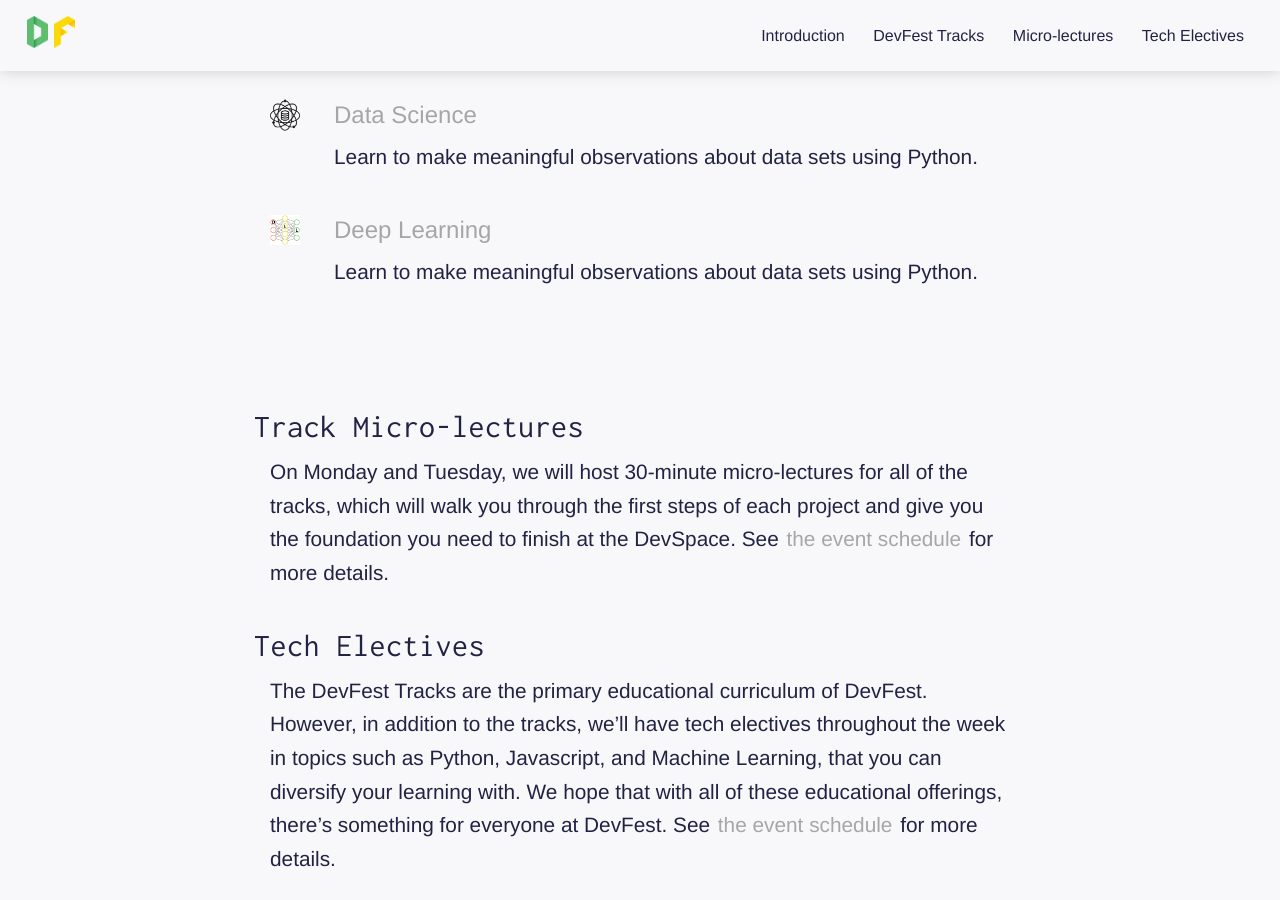
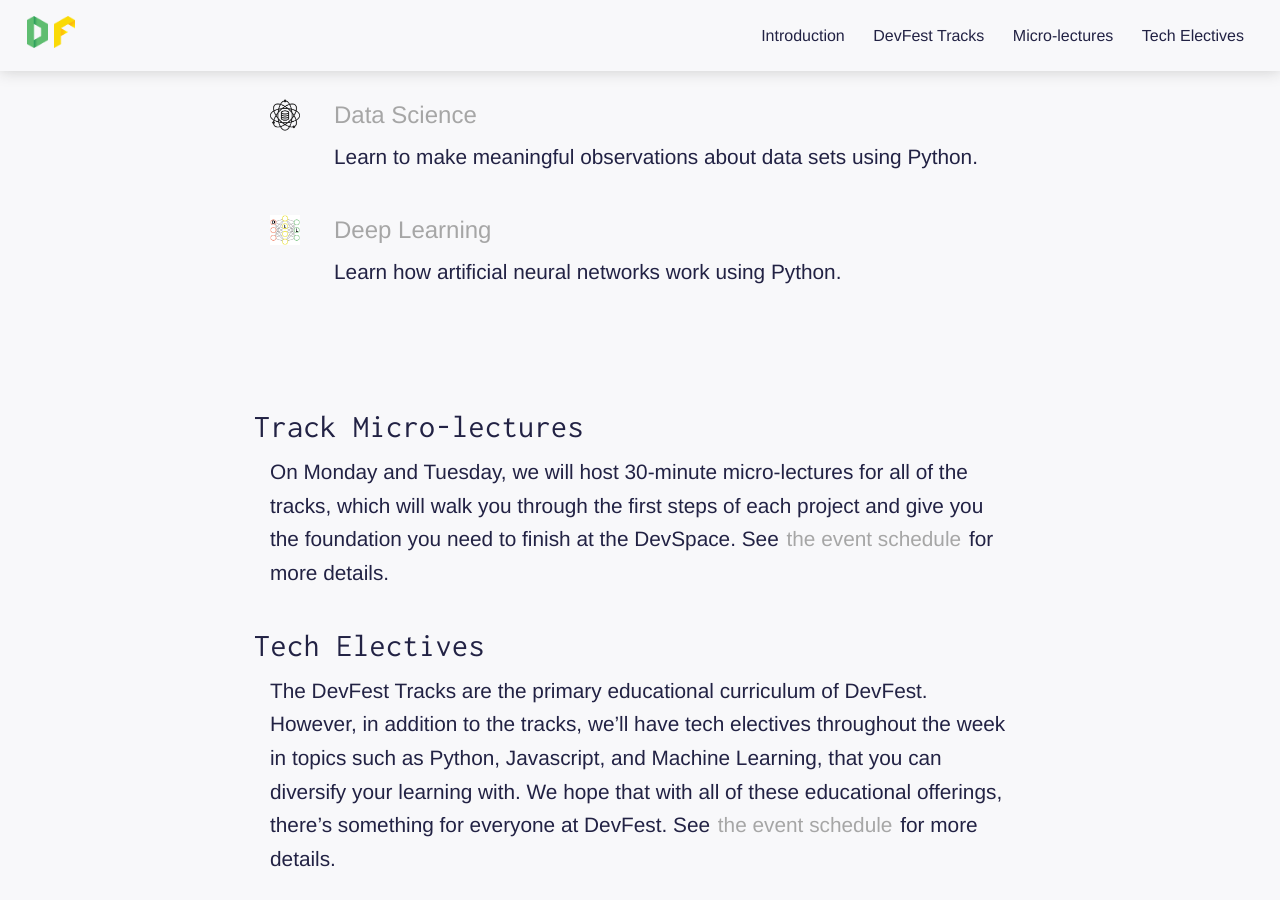
Before and after one commit to adicu/learn.devfe.st, a Jekyll site: the page index.html, which Jekyll copies as it is, in a window 1280 px wide and 900 px high, scrolled down 1071 px. Built offline with Jekyll 4.4.1, drawn with Linux system fonts in a browser that asks for light colours; nearby versions of some CDN libraries.

Commit message:
Update index.html

```diff
--- a/index.html
+++ b/index.html
@@ -97,7 +97,7 @@
           </div>
           <div class="track-info">
             <div><img src="/img/deep_learning.png"> <a href="/deeplearning">Deep Learning</a></div>
-            <p>Learn to make meaningful observations about data sets using Python.</p>
+            <p>Learn how artificial neural networks work using Python.</p>
           </div>
         </div>
         <div id="microlectures" class="gap"></div>
```
